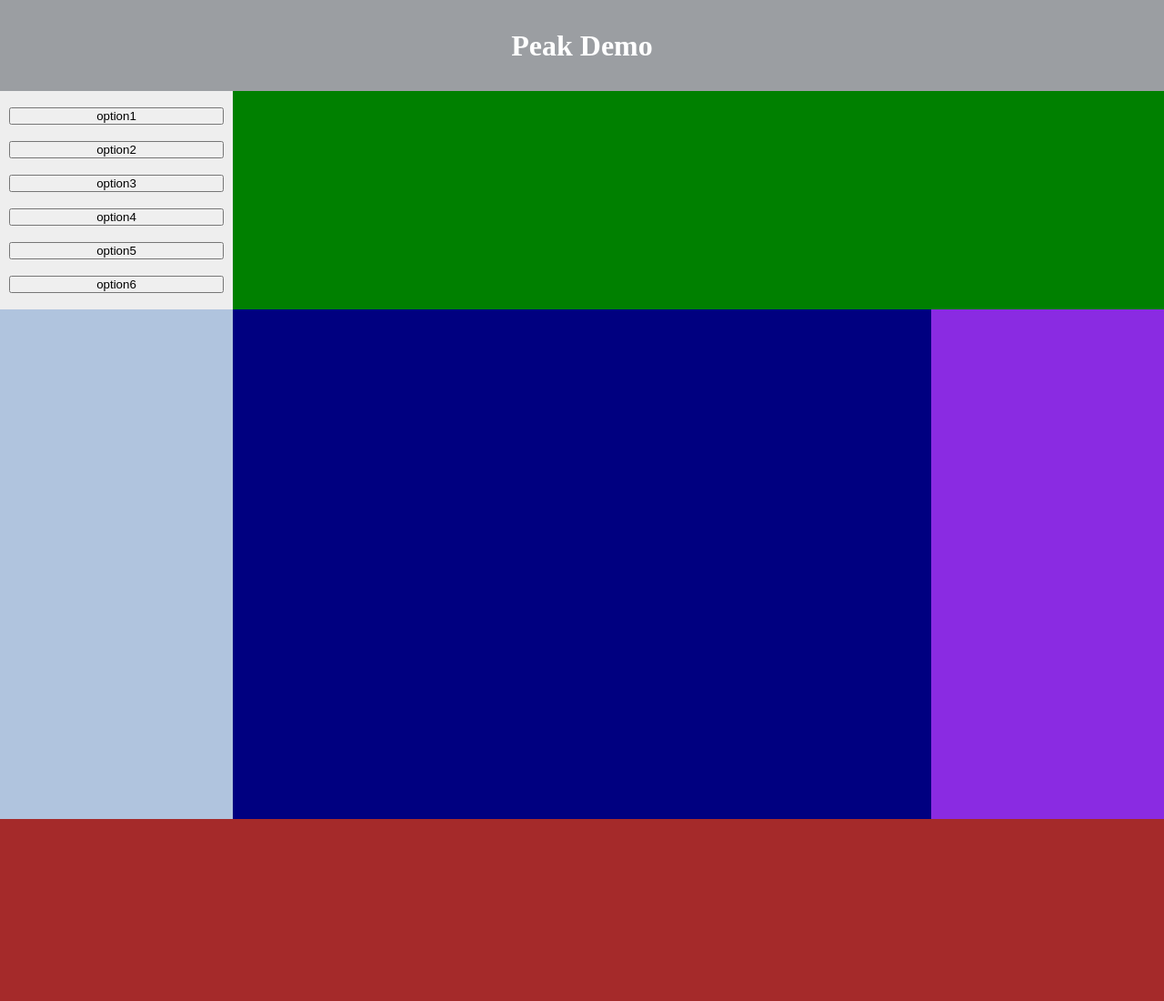
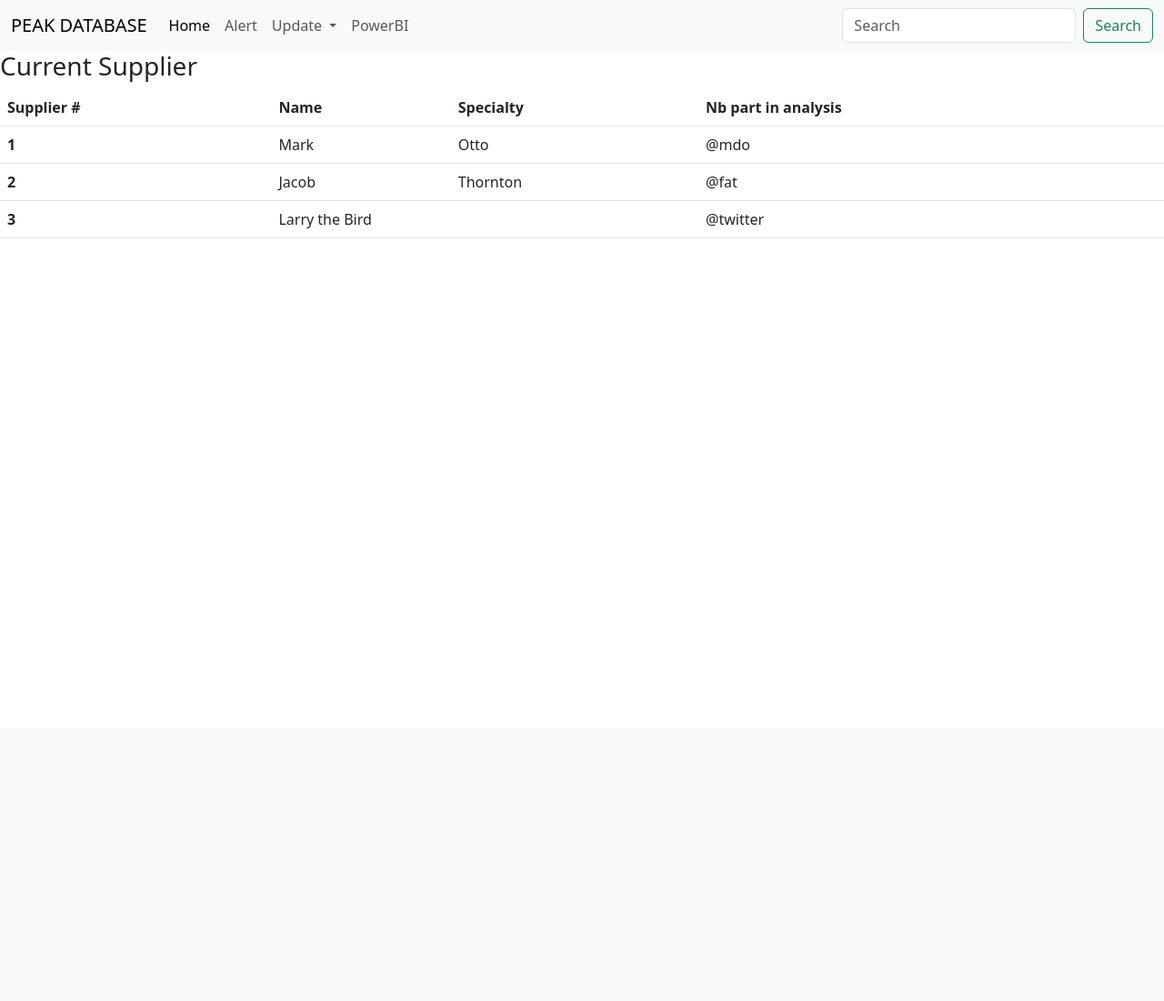
Before and after one commit to LECHARLEBOIS/FBTANALYTIC, a Python web app: template template/index.html in a window 1280 px wide. Shown: the whole page at 91% size. After the commit the page ends 262 px from the top, so only its background shows below. Run offline with Jinja, Linux system fonts and the light colour scheme; the template is opened without the code that fills it, so the values that code supplies are empty.

Commit message:
2023-06-14 first step front end

```diff
--- a/static/stylesheet.css
+++ b/static/stylesheet.css
@@ -10,62 +10,3 @@
     margin: 0;
     padding: 0;
 }
-
-.container{
-    height: 100vh;
-    display: grid;
-    grid-template-columns: 20% 60% 20%;
-    grid-template-rows: 30% 70%;
-}
-
-.container-top{
-    display: flex;
-    justify-content: center;
-    align-items: center;
-    width: 100%;
-    min-height: 100px;
-    color: white;
-    background-color: var(--dark_grey_transparent);
-}
-
-.right-side-container-menu{
-    order: 0;
-    display: flex;
-    flex-direction: column;
-    flex-wrap: wrap;
-    flex: 0;
-    justify-content: space-evenly;
-    background-color: var(--light_grey);
-}
-
-.center-container-menu{
-    order:1;
-    grid-area: 1 / 2 / 1 / -1;
-    background-color: green;
-
-}
-
-.right-side-container-body{
-    background-color: lightsteelblue;
-
-}
-
-.center-container-body{
-    background-color: navy;
-
-}
-
-.left-side-container-body{
-    background-color: blueviolet;
-}
-
-
-.optionButton{
-    margin: 0 10px 0 10px;
-}
-
-.footer{
-    height: 200px;
-    background-color: brown;
-
-}
--- a/template/index.html
+++ b/template/index.html
@@ -4,47 +4,81 @@
     <meta charset="UTF-8">
     <title>peakDemo</title>
     <link rel="stylesheet" href="../static/stylesheet.css">
-
+    <link href="https://cdn.jsdelivr.net/npm/bootstrap@5.3.0/dist/css/bootstrap.min.css" rel="stylesheet" integrity="sha384-9ndCyUaIbzAi2FUVXJi0CjmCapSmO7SnpJef0486qhLnuZ2cdeRhO02iuK6FUUVM" crossorigin="anonymous">
+    <script src="https://cdn.jsdelivr.net/npm/bootstrap@5.3.0/dist/js/bootstrap.bundle.min.js" integrity="sha384-geWF76RCwLtnZ8qwWowPQNguL3RmwHVBC9FhGdlKrxdiJJigb/j/68SIy3Te4Bkz" crossorigin="anonymous"></script>
 </head>
 <body>
-<div class="container-top">
-    <h1>Peak Demo</h1>
+<nav class="navbar navbar-expand-lg bg-body-tertiary">
+  <div class="container-fluid">
+    <a class="navbar-brand" href="#">PEAK DATABASE</a>
+    <button class="navbar-toggler" type="button" data-bs-toggle="collapse" data-bs-target="#navbarSupportedContent" aria-controls="navbarSupportedContent" aria-expanded="false" aria-label="Toggle navigation">
+      <span class="navbar-toggler-icon"></span>
+    </button>
+    <div class="collapse navbar-collapse" id="navbarSupportedContent">
+      <ul class="navbar-nav me-auto mb-2 mb-lg-0">
+        <li class="nav-item">
+          <a class="nav-link active" aria-current="page" href="#">Home</a>
+        </li>
+        <li class="nav-item">
+          <a class="nav-link" href="#">Alert</a>
+        </li>
+        <li class="nav-item dropdown">
+          <a class="nav-link dropdown-toggle" href="#" role="button" data-bs-toggle="dropdown" aria-expanded="false">
+            Update
+          </a>
+          <ul class="dropdown-menu">
+            <li><a class="dropdown-item" href="#">Prices</a></li>
+            <li><a class="dropdown-item" href="#">Index</a></li>
+            <li><hr class="dropdown-divider"></li>
+            <li><a class="dropdown-item" href="#">Request data</a></li>
+          </ul>
+        </li>
+        <li class="nav-item">
+          <a class="nav-link">PowerBI</a>
+        </li>
+      </ul>
+      <form class="d-flex" role="search">
+        <input class="form-control me-2" type="search" placeholder="Search" aria-label="Search">
+        <button class="btn btn-outline-success" type="submit">Search</button>
+      </form>
+    </div>
+  </div>
+</nav>
+<h3 class="h3">Current Supplier</h3>
+
+<div>
+    <table class="table">
+      <thead>
+        <tr>
+          <th scope="col">Supplier #</th>
+          <th scope="col">Name</th>
+          <th scope="col">Specialty</th>
+          <th scope="col">Nb part in analysis</th>
+        </tr>
+      </thead>
+      <tbody>
+        <tr>
+          <th scope="row">1</th>
+          <td>Mark</td>
+          <td>Otto</td>
+          <td>@mdo</td>
+        </tr>
+        <tr>
+          <th scope="row">2</th>
+          <td>Jacob</td>
+          <td>Thornton</td>
+          <td>@fat</td>
+        </tr>
+        <tr>
+          <th scope="row">3</th>
+          <td colspan="2">Larry the Bird</td>
+          <td>@twitter</td>
+        </tr>
+      </tbody>
+    </table>
 </div>
-<div class="container">
-    <div class="right-side-container-menu">
-        <button class="optionButton">option1</button>
-        <button class="optionButton">option2</button>
-        <button class="optionButton">option3</button>
-        <button class="optionButton">option4</button>
-        <button class="optionButton">option5</button>
-        <button class="optionButton">option6</button>
-    </div>
-
-    <div class="center-container-menu">
-
-    </div>
-    <div class="right-side-container-body">
-
-    </div>
-    <div class="center-container-body">
 
 
-    </div>
-
-
-    <div class="left-side-container-body">
-
-    </div>
-    <div>
-
-
-    </div>
-</div>
-
-<div class="footer">
-
-
-</div>
 
 </body>
 </html>
```
Also changed, not shown: 1 other file.
